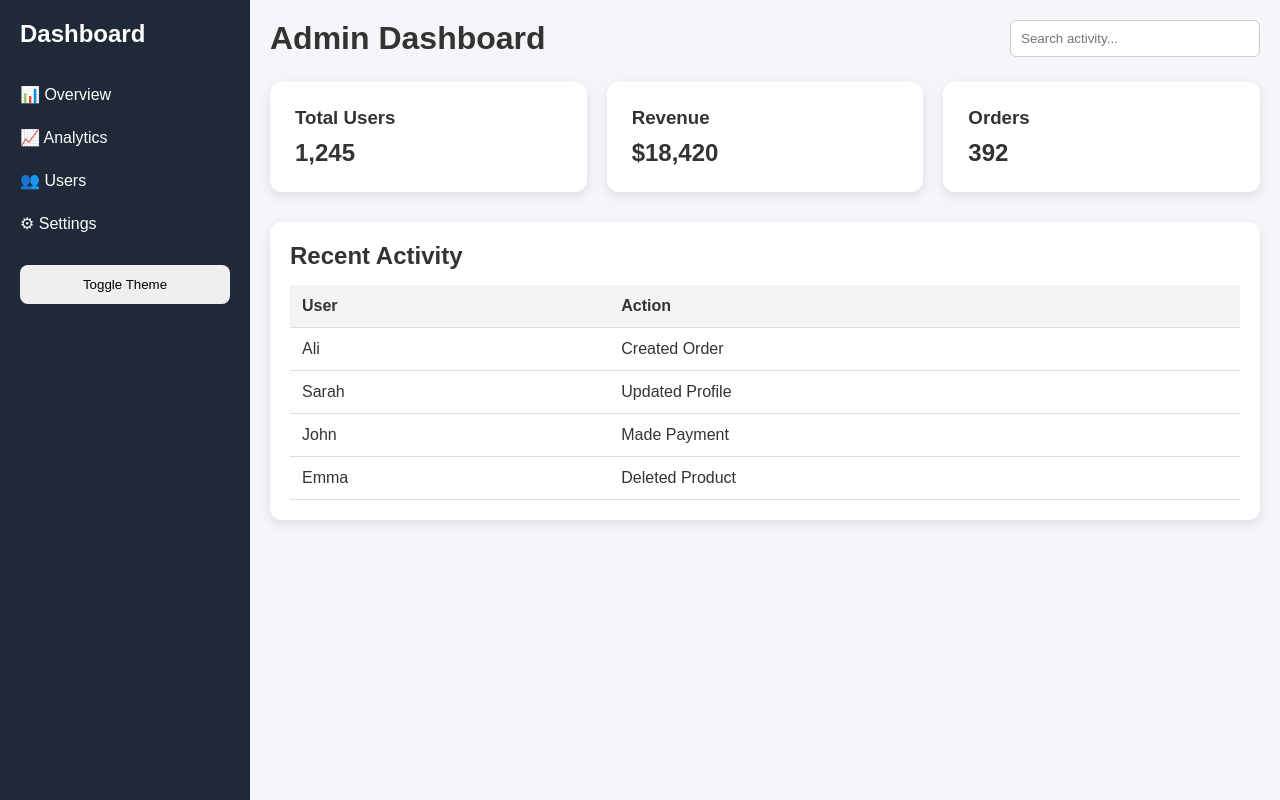
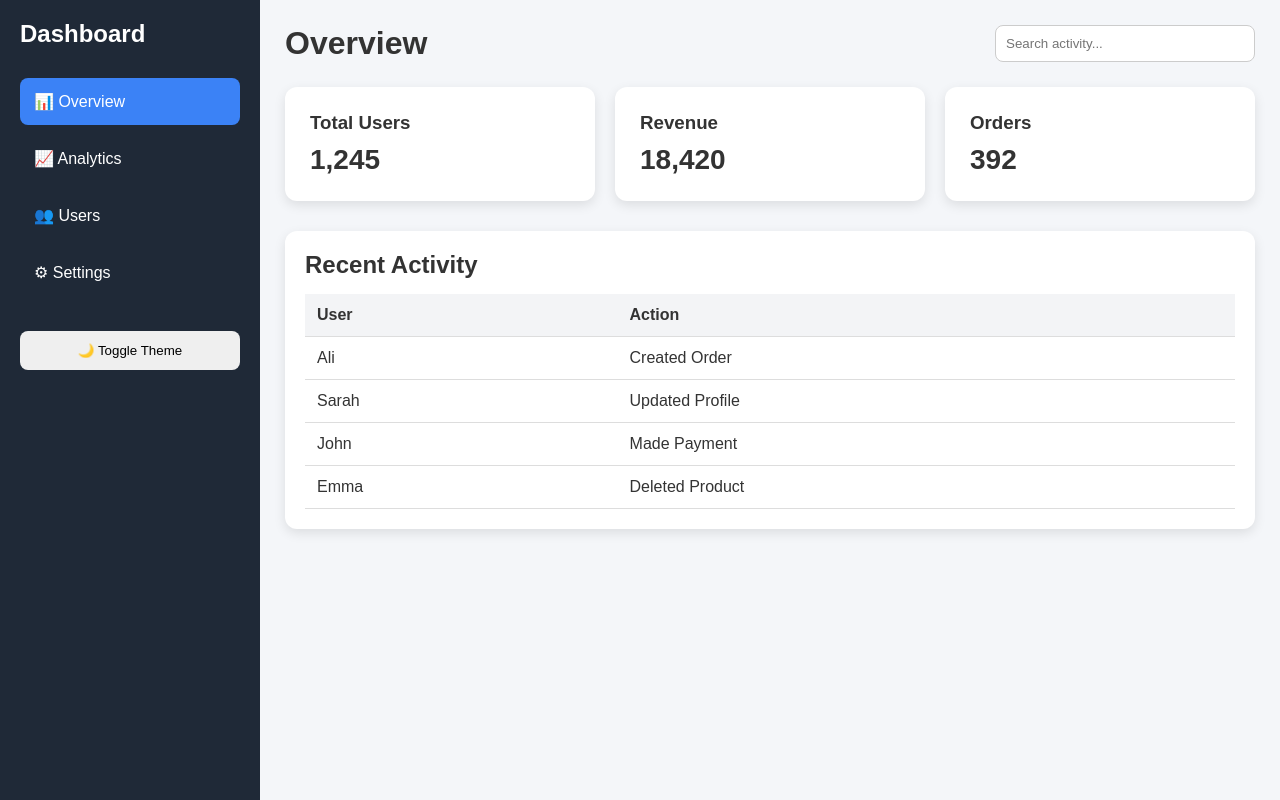
Before and after one commit to AtifHayat05/admin-deshboard, a plain HTML site: page index.html in a window 1280 px wide. Drawn offline with Linux system fonts and the light colour scheme.

Commit message:
Add animated admin dashboard features

```diff
--- a/index.html
+++ b/index.html
@@ -13,19 +13,19 @@
         <h2>Dashboard</h2>
 
         <ul>
-          <li>📊 Overview</li>
-          <li>📈 Analytics</li>
-          <li>👥 Users</li>
-          <li>⚙ Settings</li>
+          <li class="menu-item active" data-title="Overview">📊 Overview</li>
+          <li class="menu-item" data-title="Analytics">📈 Analytics</li>
+          <li class="menu-item" data-title="Users">👥 Users</li>
+          <li class="menu-item" data-title="Settings">⚙ Settings</li>
         </ul>
 
-        <button id="themeBtn">Toggle Theme</button>
+        <button id="themeBtn">🌙 Toggle Theme</button>
       </aside>
 
       <!-- Main Content -->
       <main class="content">
         <header>
-          <h1>Admin Dashboard</h1>
+          <h1 id="pageTitle">Overview</h1>
 
           <input type="text" id="search" placeholder="Search activity..." />
         </header>
@@ -34,30 +34,33 @@
         <section class="cards">
           <div class="card">
             <h3>Total Users</h3>
-            <p>1,245</p>
+            <p class="counter" data-target="1245">0</p>
           </div>
 
           <div class="card">
             <h3>Revenue</h3>
-            <p>$18,420</p>
+            <p class="counter" data-target="18420">0</p>
           </div>
 
           <div class="card">
             <h3>Orders</h3>
-            <p>392</p>
+            <p class="counter" data-target="392">0</p>
           </div>
         </section>
 
-        <!-- Activity Table -->
+        <!-- Table -->
         <section class="table-section">
           <h2>Recent Activity</h2>
 
           <table>
+            <thead>
               <tr>
                 <th>User</th>
                 <th>Action</th>
               </tr>
+            </thead>
 
+            <tbody>
               <tr>
                 <td>Ali</td>
                 <td>Created Order</td>
@@ -77,6 +80,7 @@
                 <td>Emma</td>
                 <td>Deleted Product</td>
               </tr>
+            </tbody>
           </table>
         </section>
       </main>
--- a/script.js
+++ b/script.js
@@ -1,6 +1,6 @@
+// Dark Mode
+
 const themeBtn = document.getElementById("themeBtn");
-
-// Dark Mode Toggle
 
 themeBtn.addEventListener("click", () => {
   document.body.classList.toggle("dark");
@@ -12,11 +12,26 @@ themeBtn.addEventListener("click", () => {
   }
 });
 
-// Load Saved Theme
-
 if (localStorage.getItem("theme") === "dark") {
   document.body.classList.add("dark");
 }
+
+// Sidebar Navigation
+
+const menuItems = document.querySelectorAll(".menu-item");
+const pageTitle = document.getElementById("pageTitle");
+
+menuItems.forEach((item) => {
+  item.addEventListener("click", () => {
+    menuItems.forEach((i) => {
+      i.classList.remove("active");
+    });
+
+    item.classList.add("active");
+
+    pageTitle.textContent = item.getAttribute("data-title");
+  });
+});
 
 // Search Table
 
@@ -25,13 +40,38 @@ const searchInput = document.getElementById("search");
 searchInput.addEventListener("input", () => {
   const value = searchInput.value.toLowerCase();
 
-  const rows = document.querySelectorAll("table tr");
+  const rows = document.querySelectorAll("tbody tr");
 
-  rows.forEach((row, index) => {
-    if (index === 0) return;
-
+  rows.forEach((row) => {
     const text = row.innerText.toLowerCase();
 
     row.style.display = text.includes(value) ? "" : "none";
   });
 });
+
+// Counter Animation
+
+const counters = document.querySelectorAll(".counter");
+
+counters.forEach((counter) => {
+  const updateCounter = () => {
+    const target = +counter.dataset.target;
+
+    const current = +counter.innerText.replace(/,/g, "");
+
+    const increment = Math.ceil(target / 100);
+
+    if (current < target) {
+      counter.innerText = Math.min(
+        current + increment,
+        target,
+      ).toLocaleString();
+
+      setTimeout(updateCounter, 20);
+    } else {
+      counter.innerText = target.toLocaleString();
+    }
+  };
+
+  updateCounter();
+});
--- a/styles.css
+++ b/styles.css
@@ -8,6 +8,7 @@
 body {
   background: #f4f6f9;
   color: #333;
+  transition: 0.3s;
 }
 
 .container {
@@ -18,44 +19,57 @@ body {
 /* Sidebar */
 
 .sidebar {
-  width: 250px;
+  width: 260px;
   background: #1f2937;
   color: white;
   padding: 20px;
+  animation: slideIn 0.8s ease;
 }
 
 .sidebar h2 {
-  margin-bottom: 25px;
+  margin-bottom: 30px;
 }
 
 .sidebar ul {
   list-style: none;
 }
 
-.sidebar li {
-  padding: 12px 0;
+.menu-item {
+  padding: 14px;
+  margin-bottom: 10px;
+  border-radius: 8px;
   cursor: pointer;
   transition: 0.3s;
 }
 
-.sidebar li:hover {
-  color: #60a5fa;
+.menu-item:hover {
+  background: rgba(255, 255, 255, 0.1);
+  transform: translateX(8px);
+}
+
+.menu-item.active {
+  background: #3b82f6;
 }
 
 .sidebar button {
-  margin-top: 20px;
   width: 100%;
+  margin-top: 25px;
   padding: 12px;
   border: none;
   border-radius: 8px;
   cursor: pointer;
+  transition: 0.3s;
 }
 
-/* Main */
+.sidebar button:hover {
+  transform: scale(1.05);
+}
+
+/* Content */
 
 .content {
   flex: 1;
-  padding: 20px;
+  padding: 25px;
 }
 
 header {
@@ -66,10 +80,10 @@ header {
 }
 
 header input {
+  width: 260px;
   padding: 10px;
-  width: 250px;
   border: 1px solid #ccc;
-  border-radius: 6px;
+  border-radius: 8px;
 }
 
 /* Cards */
@@ -85,6 +99,14 @@ header input {
   padding: 25px;
   border-radius: 12px;
   box-shadow: 0 4px 12px rgba(0, 0, 0, 0.1);
+
+  animation: fadeUp 0.8s ease;
+  transition: 0.3s;
+}
+
+.card:hover {
+  transform: translateY(-8px);
+  box-shadow: 0 12px 25px rgba(0, 0, 0, 0.15);
 }
 
 .card h3 {
@@ -92,7 +114,7 @@ header input {
 }
 
 .card p {
-  font-size: 24px;
+  font-size: 28px;
   font-weight: bold;
 }
 
@@ -104,6 +126,8 @@ header input {
   padding: 20px;
   border-radius: 12px;
   box-shadow: 0 4px 12px rgba(0, 0, 0, 0.1);
+
+  animation: fadeUp 1s ease;
 }
 
 table {
@@ -114,13 +138,21 @@ table {
 
 th,
 td {
+  padding: 12px;
   text-align: left;
-  padding: 12px;
   border-bottom: 1px solid #ddd;
 }
 
 th {
   background: #f3f4f6;
+}
+
+tbody tr {
+  transition: 0.3s;
+}
+
+tbody tr:hover {
+  background: #f9fafb;
 }
 
 /* Dark Mode */
@@ -145,6 +177,36 @@ th {
   border: none;
 }
 
+.dark tbody tr:hover {
+  background: #374151;
+}
+
+/* Animations */
+
+@keyframes slideIn {
+  from {
+    transform: translateX(-100%);
+    opacity: 0;
+  }
+
+  to {
+    transform: translateX(0);
+    opacity: 1;
+  }
+}
+
+@keyframes fadeUp {
+  from {
+    opacity: 0;
+    transform: translateY(25px);
+  }
+
+  to {
+    opacity: 1;
+    transform: translateY(0);
+  }
+}
+
 /* Mobile */
 
 @media (max-width: 768px) {
```
Lines whose indentation alone changed are shown as unchanged.
